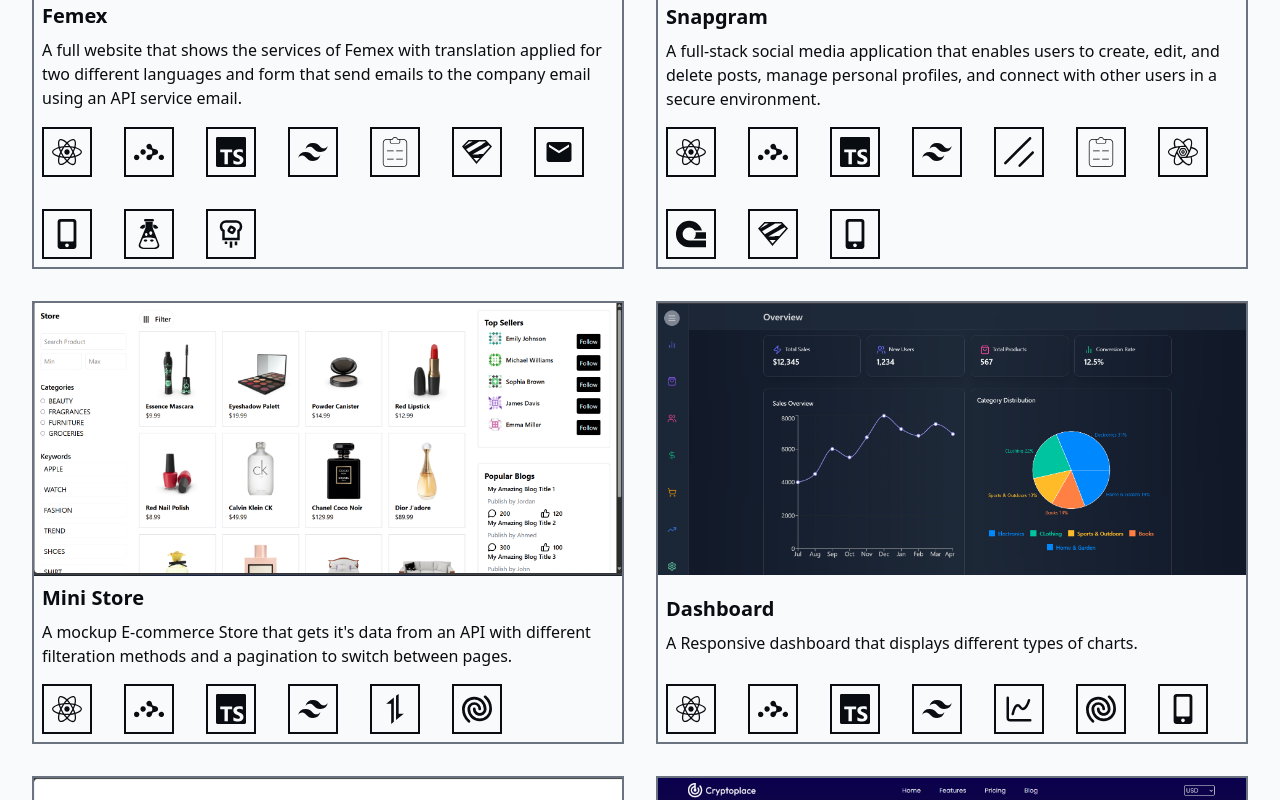
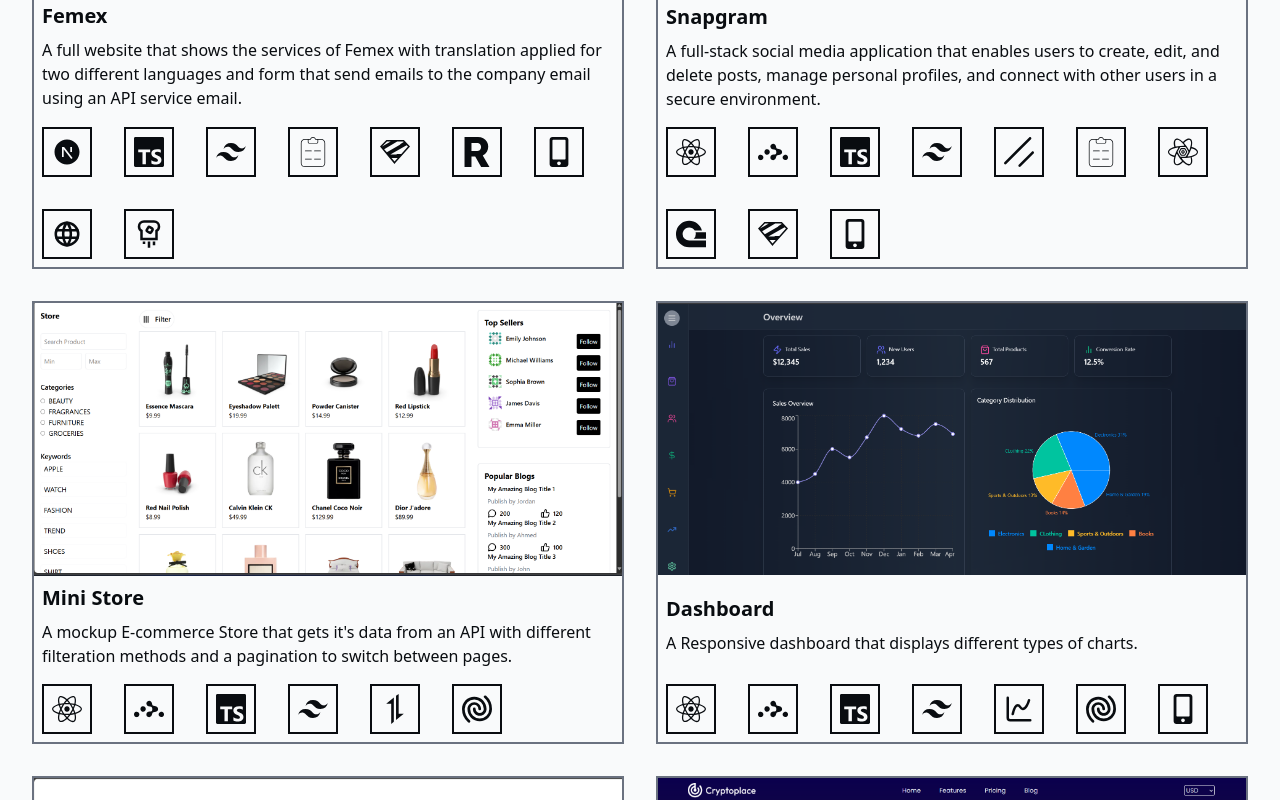
Before and after one commit to MahmoudMedhat17/Personal-portfolio, a Next.js app: page / in a window 1280 px wide. Shown: the part 1000-1800 px from the top of the page. Built offline with nearby package versions, Linux system fonts and the light colour scheme.

Commit message:
Added a new project to my portfolio.

```diff
--- a/src/app/pages/Home.tsx
+++ b/src/app/pages/Home.tsx
@@ -4,8 +4,6 @@ import Skills from "../../components/Skills";
 import Footer from "../../components/Footer";
 import Services from "@/components/Services";
 import Projects from "@/components/Projects";
-import { FaCircleArrowUp } from "react-icons/fa6";
-import { ScrollToTop } from "@/lib/ScrollToTop";
 import ArrowToTop from "@/lib/ArrowToTop";
 
 
--- a/src/lib/index.tsx
+++ b/src/lib/index.tsx
@@ -1,9 +1,9 @@
 import { FaHtml5, FaCss3Alt, FaReact, FaFigma, FaGithub, FaMobileAlt, FaSass, FaNpm } from "react-icons/fa";
 import { IoLogoJavascript, IoLogoVercel, IoLogoFirebase } from "react-icons/io5";
-import { SiTypescript, SiMui, SiRedux, SiPostman, SiReactrouter, SiShadcnui, SiReacthookform, SiAppwrite, SiZod, SiAxios, SiChartdotjs, SiNetlify, SiVite, SiLucide, SiReactquery, SiI18Next } from "react-icons/si";
+import { SiTypescript, SiMui, SiRedux, SiPostman, SiReactrouter, SiShadcnui, SiReacthookform, SiAppwrite, SiZod, SiAxios, SiChartdotjs, SiNetlify, SiVite, SiLucide, SiReactquery, SiI18Next, SiResend } from "react-icons/si";
 import { RiNextjsFill, RiTailwindCssFill } from "react-icons/ri";
 import { BsBootstrapFill } from "react-icons/bs";
-import { TbBrandFramerMotion } from "react-icons/tb";
+import { TbBrandFramerMotion, TbWorld } from "react-icons/tb";
 import { LuChartSpline } from "react-icons/lu";
 import { GrToast } from "react-icons/gr";
 import { MdEmail } from "react-icons/md";
@@ -97,6 +97,10 @@ export const techLinks = [
         title: "Zod"
     },
     {
+        icon: <TbWorld size={100} />,
+        title: "Next-Intl"
+    },
+    {
         icon: <SiI18Next size={100} />,
         title: "React i18n"
     },
@@ -184,12 +188,8 @@ export const projectLinks = [
         desc: "A full website that shows the services of Femex with translation applied for two different languages and form that send emails to the company email using an API service email.",
         techStack: [
             {
-                icon: <FaReact size={30} />,
-                title: "React JS"
-            },
-            {
-                icon: <SiReactrouter size={30} />,
-                title: "React Router Dom"
+                icon: <RiNextjsFill size={30} />,
+                title: "ReacNext JS"
             },
             {
                 icon: <SiTypescript size={30} />,
@@ -208,24 +208,24 @@ export const projectLinks = [
                 title: "Zod"
             },
             {
-                icon: <MdEmail size={30} />,
-                title: "EmailJS"
+                icon: <SiResend size={30} />,
+                title: "Resend Email"
             },
             {
                 icon: <FaMobileAlt size={30} />,
                 title: "Responsive"
             },
             {
-                icon: <SiI18Next size={30} />,
-                title: "React i18n(Translation)"
+                icon: <TbWorld size={30} />,
+                title: "Next-intl (Translation)"
             },
             {
                 icon: <GrToast size={30} />,
                 title: "React-Toastify"
             }
         ],
-        live: "https://emex-bice.vercel.app/",
-        repo: "https://github.com/MahmoudMedhat17/EMEX"
+        live: "https://femex-nlkl-p5qgcr49p-mahmoud-medhats-projects.vercel.app/en",
+        repo: "https://github.com/MahmoudMedhat17/Femex"
     },
     {
         img: "/Snapgram.png",
```
Also changed, not shown: src/components/Navbar.tsx (+13 -12 lines), tsconfig.json (+20 -5 lines).
